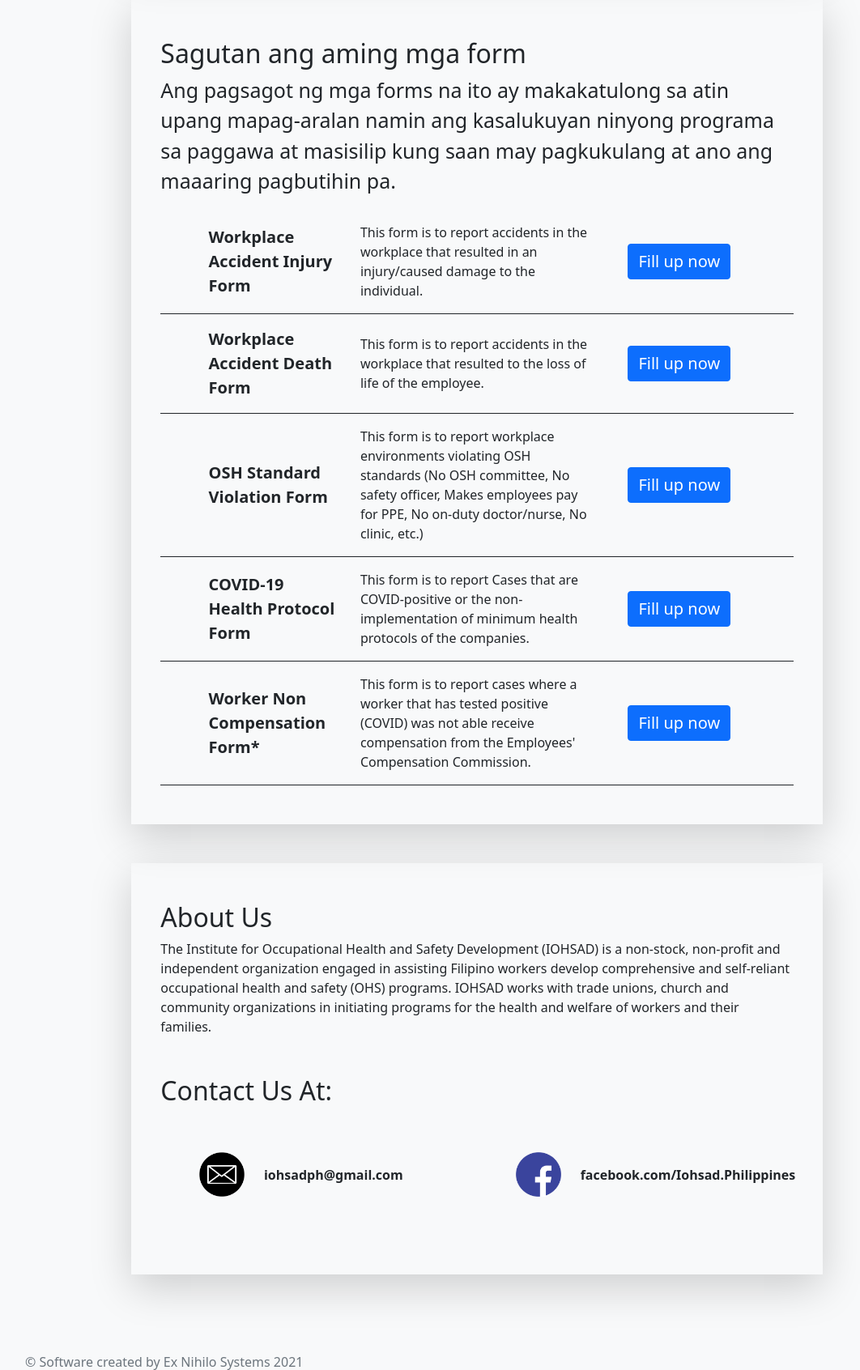
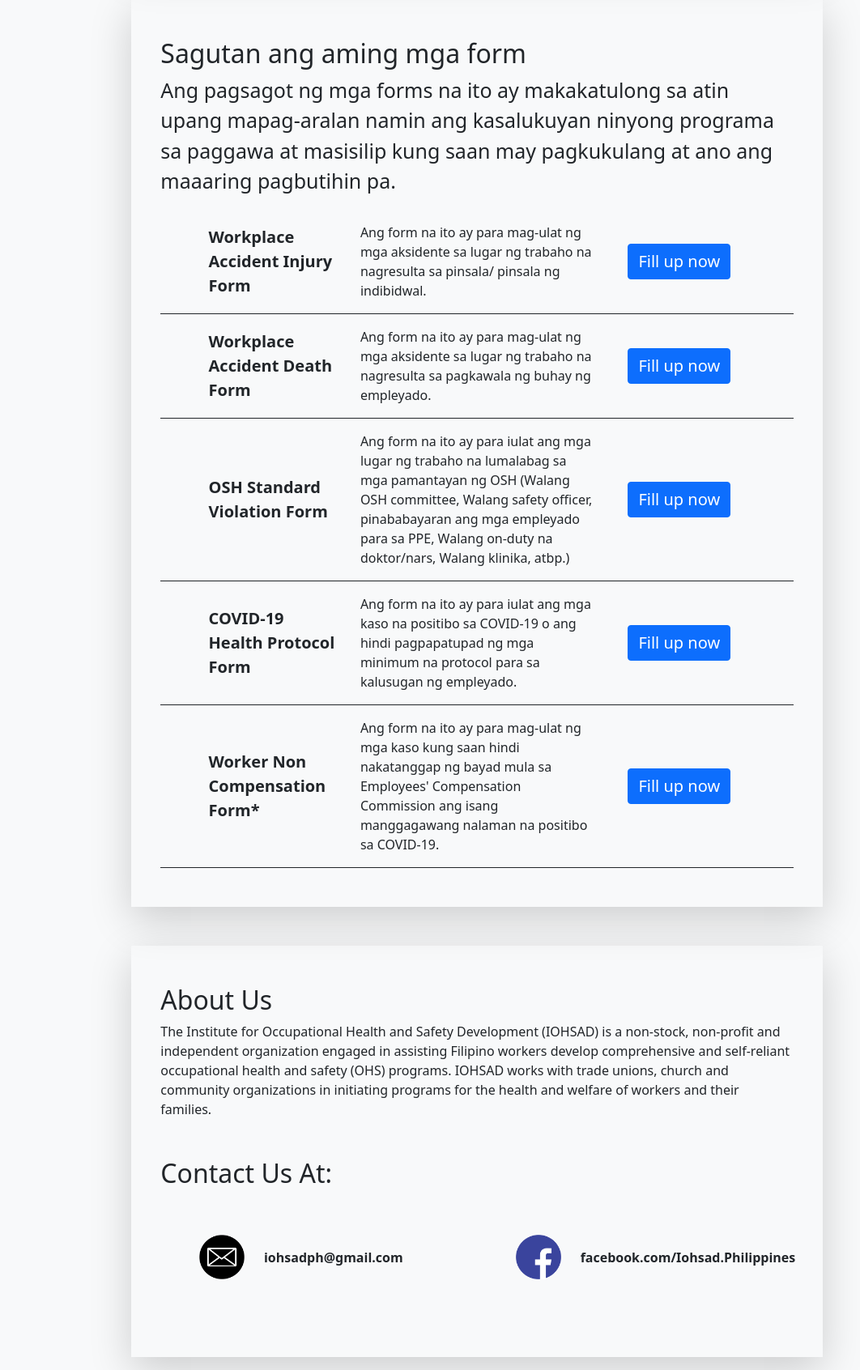
Before and after one commit to simonqq21/IOHSAD-Ex-Nihilo-Web-App, a Flask app: page / in a window 1280 px wide. Shown: the part 1306-2998 px from the top of the page at 81% size, without its empty margins (51-1113 px from the left). Run offline with Flask 2, Linux system fonts and the light colour scheme.

Commit message:
Translate workplace description to filipino

```diff
--- a/app/templates/index.html
+++ b/app/templates/index.html
@@ -55,27 +55,27 @@
                           saan may pagkukulang at ano ang maaaring pagbutihin pa.</p>
                 <div class="row d-flex align-items-center justify-content-sm-center p-3 border-bottom border-dark">
                     <div class="col-sm-3 fw-bold justify-content-sm-center d-flex align-middle fs-5">Workplace Accident Injury Form</div>
-                    <div class="col-sm-5 justify-content-sm-center">This form is to report accidents in the workplace that resulted in an injury/caused damage to the individual.</div>
+                    <div class="col-sm-5 justify-content-sm-center">Ang form na ito ay para mag-ulat ng mga aksidente sa lugar ng trabaho na nagresulta sa pinsala/ pinsala ng indibidwal.</div>
                     <div class="col-sm-3 justify-content-sm-center d-flex align-items-center"><a href="/forms/accidentalInjuryForm"><button class="btn btn-primary fs-5">Fill up now</button></a></div>
                 </div>
                 <div class="row d-flex align-items-center justify-content-sm-center p-3 border-bottom border-dark">
                     <div class="col-sm-3 fw-bold justify-content-sm-center d-flex align-middle fs-5">Workplace Accident Death Form</div>
-                    <div class="col-sm-5 justify-content-sm-center d-flex align-items-center">This form is to report accidents in the workplace that resulted to the loss of life of the employee.</div>
+                    <div class="col-sm-5 justify-content-sm-center d-flex align-items-center">Ang form na ito ay para mag-ulat ng mga aksidente sa lugar ng trabaho na nagresulta sa pagkawala ng buhay ng empleyado.</div>
                     <div class="col-sm-3 justify-content-sm-center d-flex align-items-center"><a href="/forms/accidentalDeathForm"><button class="btn btn-primary fs-5">Fill up now</button></a></div>
                 </div>
                 <div class="row d-flex align-items-center justify-content-sm-center p-3 border-bottom border-dark">
                     <div class="col-sm-3 fw-bold justify-content-sm-center d-flex align-middle fs-5">OSH Standard Violation Form</div>
-                    <div class="col-sm-5 justify-content-sm-center d-flex align-items-center">This form is to report workplace environments violating OSH standards (No OSH committee, No safety officer, Makes employees pay for PPE, No on-duty doctor/nurse, No clinic, etc.)</div>
+                    <div class="col-sm-5 justify-content-sm-center d-flex align-items-center">Ang form na ito ay para iulat ang mga lugar ng trabaho na lumalabag sa mga pamantayan ng OSH (Walang OSH committee, Walang safety officer, pinababayaran ang mga empleyado para sa PPE, Walang on-duty na doktor/nars, Walang klinika, atbp.)</div>
                     <div class="col-sm-3 justify-content-sm-center d-flex align-items-center"><a href="/forms/OSHViolationForm"><button class="btn btn-primary fs-5">Fill up now</button></a></div>
                 </div>
                 <div class="row d-flex align-items-center justify-content-sm-center p-3 border-bottom border-dark">
                     <div class="col-sm-3 fw-bold justify-content-sm-center d-flex align-middle fs-5">COVID-19 Health Protocol Form</div>
-                    <div class="col-sm-5 justify-content-sm-center d-flex align-items-center">This form is to report Cases that are COVID-positive or the non-implementation of minimum health protocols of the companies.</div>
+                    <div class="col-sm-5 justify-content-sm-center d-flex align-items-center">Ang form na ito ay para iulat ang mga kaso na positibo sa COVID-19 o ang hindi pagpapatupad ng mga minimum na protocol para sa kalusugan ng empleyado.</div>
                     <div class="col-sm-3 justify-content-sm-center d-flex align-items-center"><a href="/forms/COVID19Survey"><button class="btn btn-primary fs-5">Fill up now</button></a></div>
                 </div>
                 <div class="row d-flex align-items-center justify-content-sm-center p-3 border-bottom border-dark">
                     <div class="col-sm-3 fw-bold justify-content-sm-center d-flex align-middle fs-5">Worker Non Compensation Form*</div>
-                    <div class="col-sm-5 justify-content-sm-center d-flex align-items-center">This form is to report cases where a worker that has tested positive (COVID) was not able receive compensation from the Employees' Compensation Commission.</div>
+                    <div class="col-sm-5 justify-content-sm-center d-flex align-items-center">Ang form na ito ay para mag-ulat ng mga kaso kung saan hindi nakatanggap ng bayad mula sa Employees' Compensation Commission ang isang manggagawang nalaman na positibo sa COVID-19.</div>
                     <div class="col-sm-3 justify-content-sm-center d-flex align-items-center"><a href="/forms/nonCompensationForm"><button class="btn btn-primary fs-5">Fill up now</button></a></div>
                 </div>
             </div>
```
